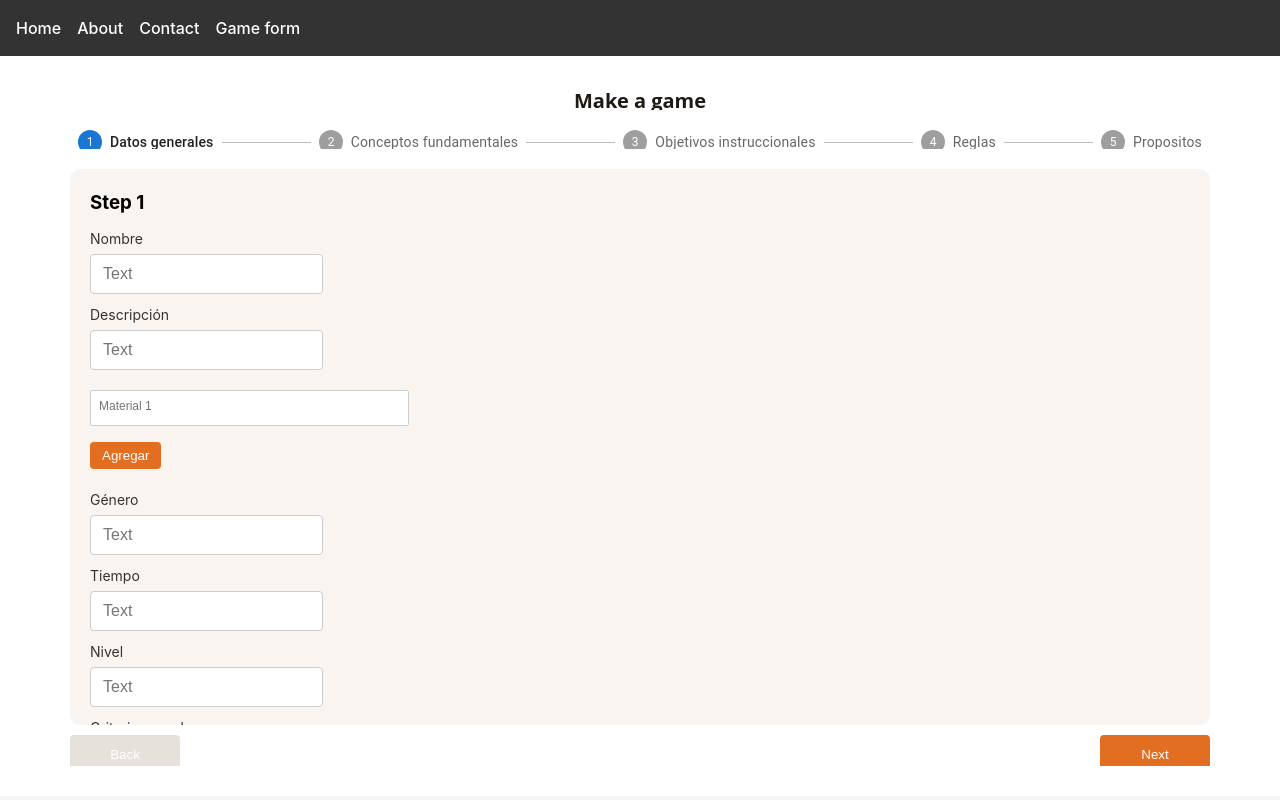
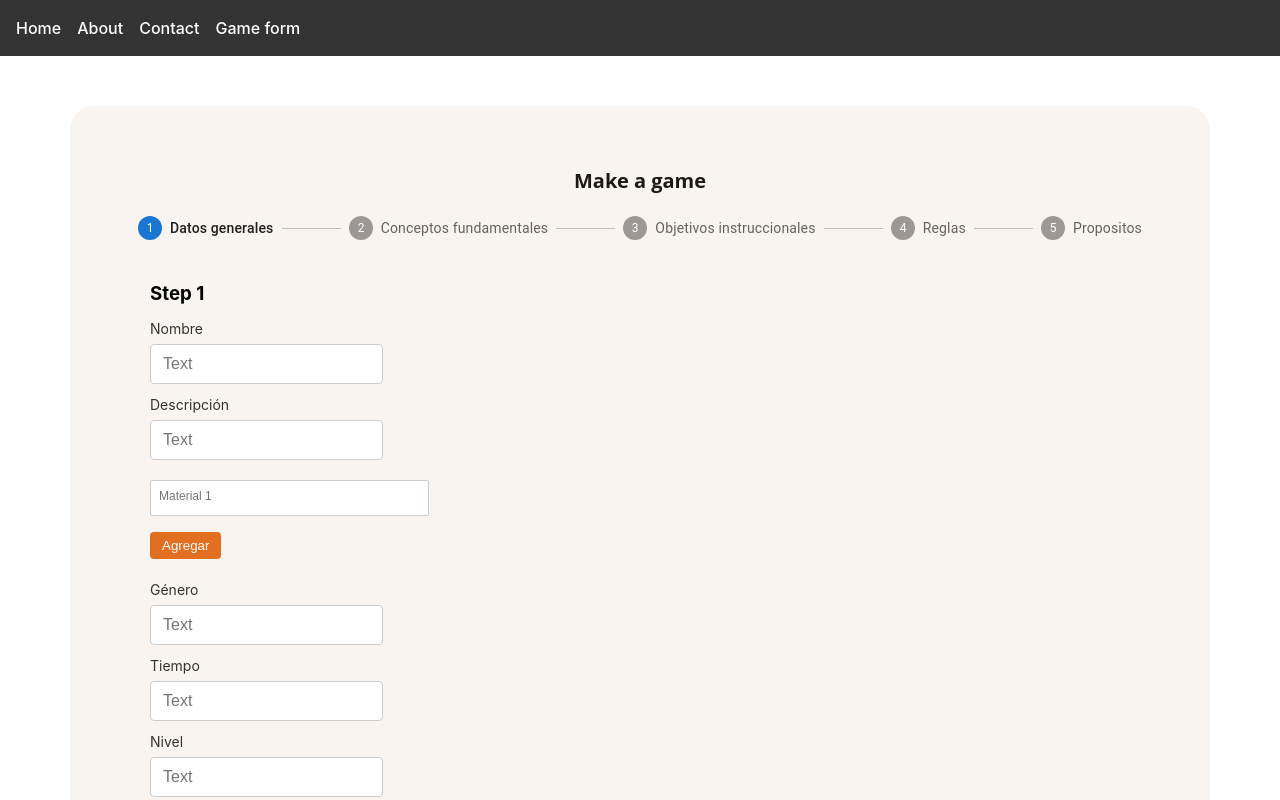
Before and after one commit to repositoryGamesUNAL/repositorioJuegos, a React (Vite) app in the folder games-repository-frontend/: page /game/1/1 in a window 1280 px wide. Shown: the top 800 px of the page. Built offline with nearby package versions, Linux system fonts and the light colour scheme.

Commit message:
styles: Estilos del formulario de crear juego

```diff
--- a/games-repository-frontend/src/Components/pages/GameForm/GameForm.module.scss
+++ b/games-repository-frontend/src/Components/pages/GameForm/GameForm.module.scss
@@ -1,7 +1,10 @@
 .container{
-    display: flex;  /* El contenedor es un flexbox */
-    flex-direction: column;  /* O row, dependiendo de la orientación que desees */
-    height: 85vh;  /* O cualquier valor fijo */
+    width: 100%;
+    height: auto;
+    background-color: #F9F4F0;
+    border-radius: 24px;
+    padding: 60px;
+    margin: 20px 0;
 }
 
 .stepper{
@@ -14,3 +17,36 @@
     justify-content: space-between;
     margin-top: 10px;
 }
+
+.step1{
+    width: 100%;
+
+    .horizontalInput{
+        display: flex;
+        align-items: center;
+        gap: 1rem;
+    }
+
+    .inputFather{
+        width: 100%;
+        margin-left: 0;
+
+        &--column{
+            flex: 1;
+        }
+
+        .inputChild{
+            width: 100%;
+            margin: 0;
+
+            &--description{
+                height: 6.25rem;
+                resize: none;
+            }
+
+            &--column{
+                margin-right: 0;
+            }
+        }
+    }
+}
```
